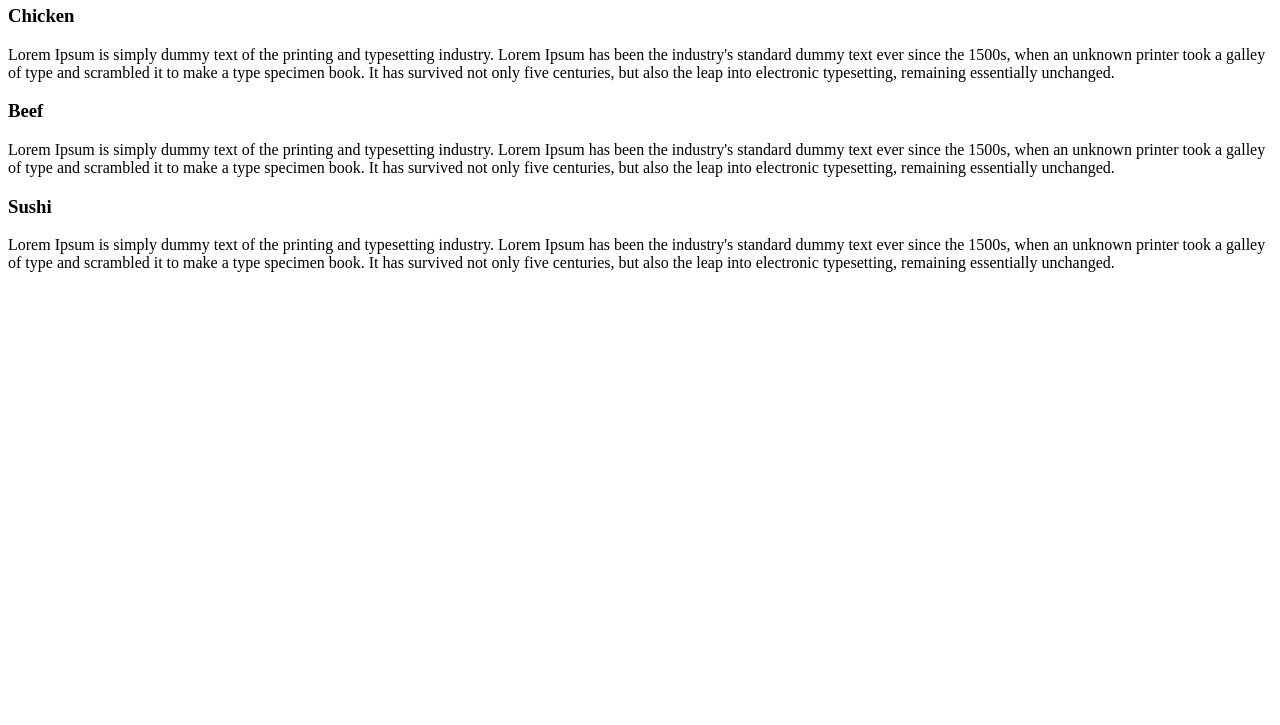
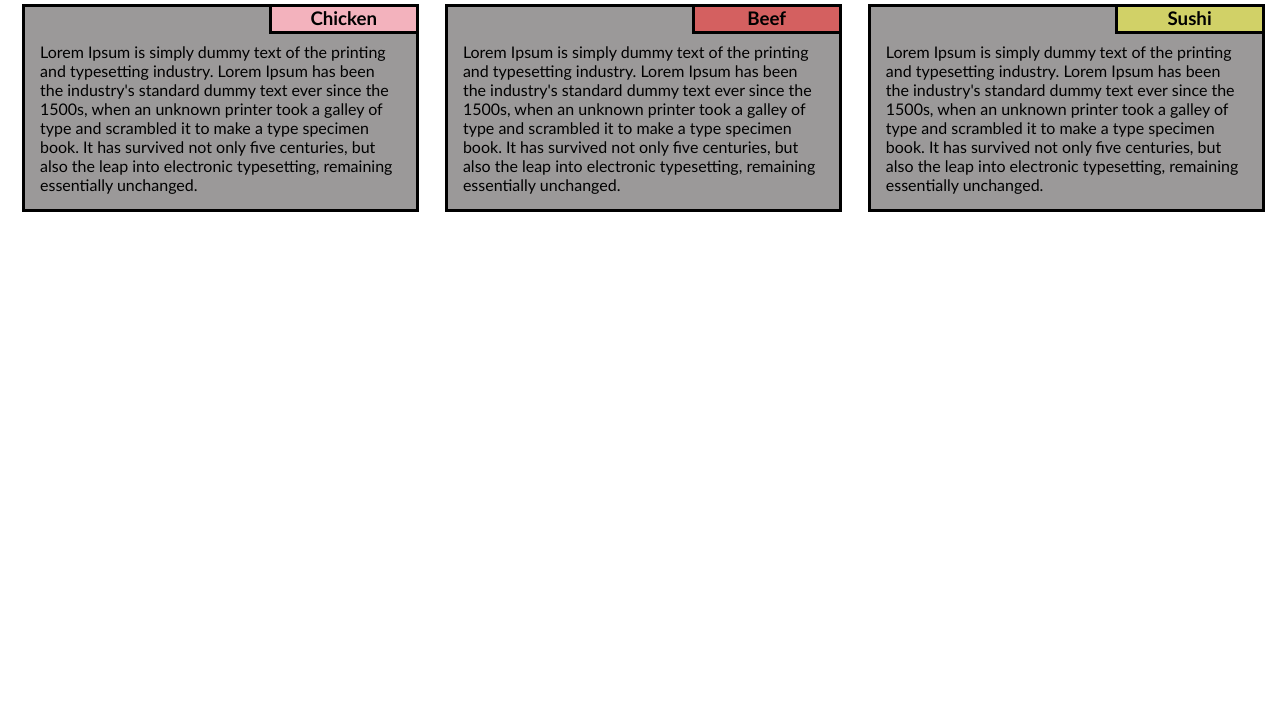
Before and after one commit to quantsr/Module2, a plain HTML site: page module2-solution/index.html in a window 1280 px wide. Shown: the part 75-800 px from the top of the page. Drawn offline with Linux system fonts and the light colour scheme; the site is published under a folder, as on GitHub Pages, so addresses that start at the root find nothing.

Commit message:
Update index.html

```diff
--- a/module2-solution/index.html
+++ b/module2-solution/index.html
@@ -3,7 +3,7 @@
 <head>
     <meta charset="UTF-8">
     <meta name="viewport" content="width=device-width, initial-scale=1.0">
-    <link rel="stylesheet" type="text/css" href="/CSS/stylesheet.css">
+    <link rel="stylesheet" type="text/css" href="CSS/stylesheet.css">
     <title>Assignement Solution for Module 2</title>
 </head>
 <body>
```
